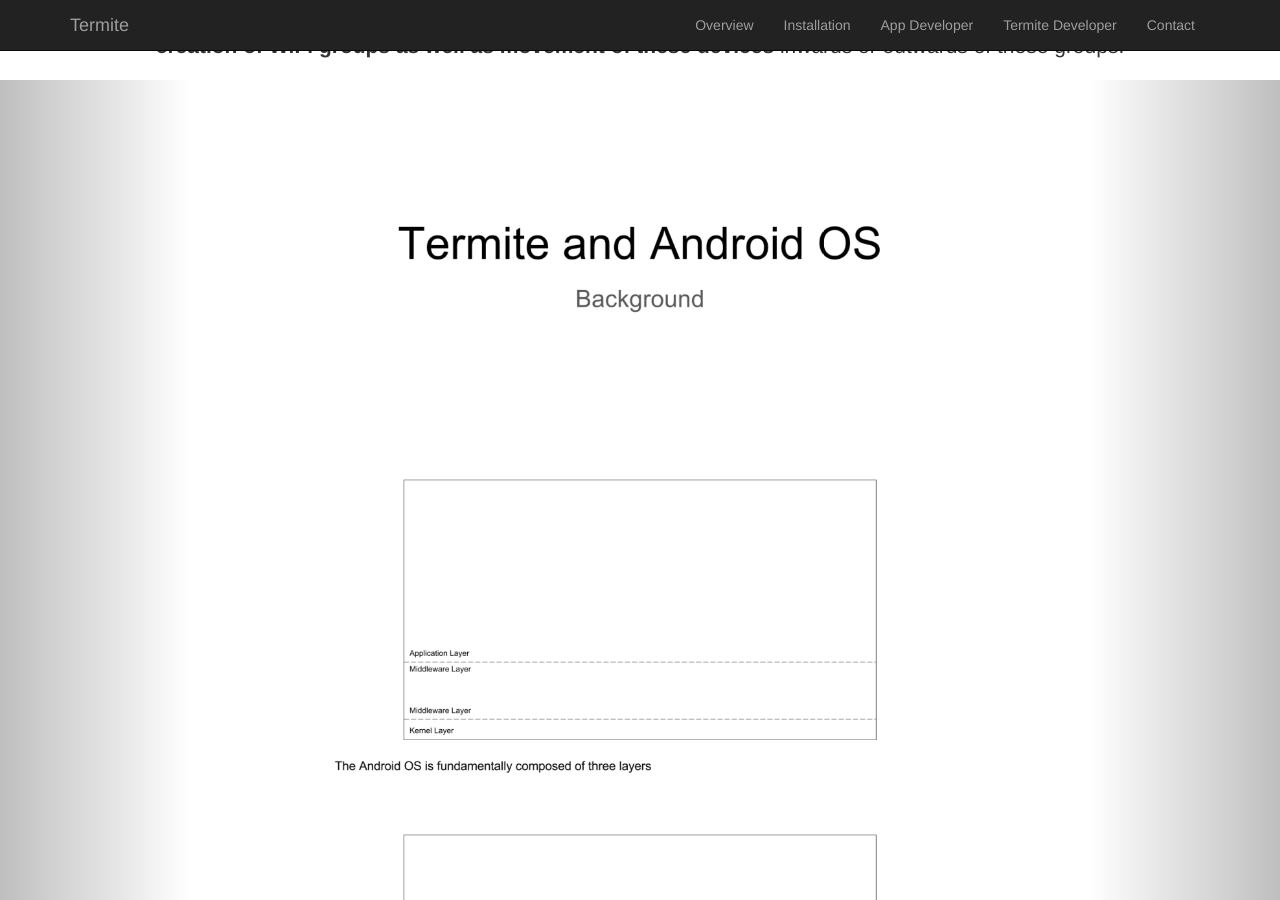
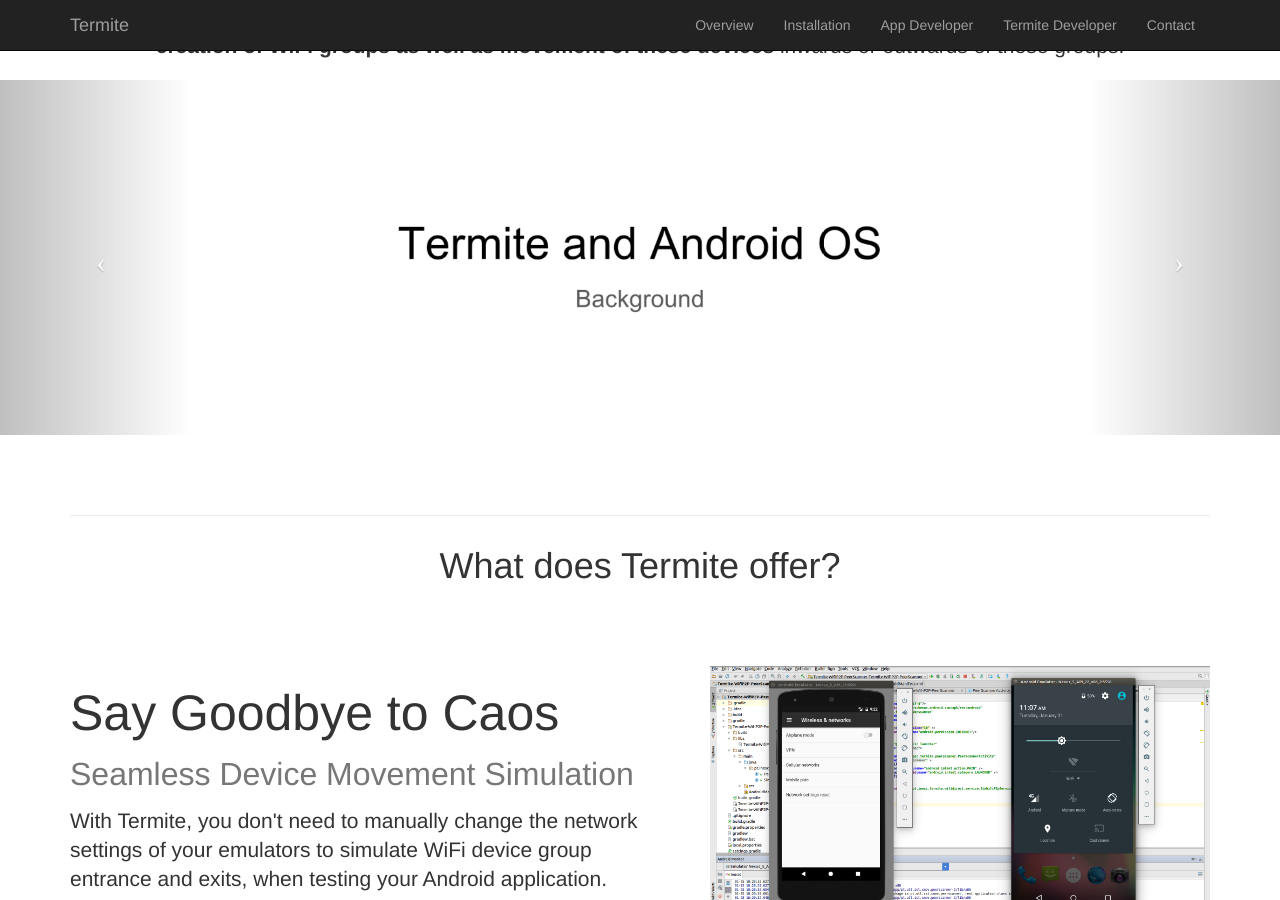
Before and after one commit to etraudonun/termite, a Jekyll site: the page index.html, which Jekyll copies as it is, in a window 1280 px wide and 900 px high, scrolled down 626 px. Built offline with Jekyll 4.4.1, drawn with Linux system fonts in a browser that asks for light colours.

Commit message:
Update index.html

```diff
--- a/index.html
+++ b/index.html
@@ -121,47 +121,47 @@
   				    <img style="height: 350px; margin-top: 5px; justify-content: center;" src="imgs/background-1.png?raw=true" alt="">
                 </center>
             </div>
-            <div class="item active">
+            <div class="item">
                 <center>
   				    <img style="height: 350px; margin-top: 5px; justify-content: center;" src="imgs/background-2.png?raw=true" alt="">
                 </center>
             </div>
-            <div class="item active">
+            <div class="item">
                 <center>
   				    <img style="height: 350px; margin-top: 5px; justify-content: center;" src="imgs/background-3.png?raw=true" alt="">
                 </center>
             </div>
-            <div class="item active">
+            <div class="item">
                 <center>
   				    <img style="height: 350px; margin-top: 5px; justify-content: center;" src="imgs/background-4.png?raw=true" alt="">
                 </center>
             </div>
-            <div class="item active">
+            <div class="item">
                 <center>
   				    <img style="height: 350px; margin-top: 5px; justify-content: center;" src="imgs/background-5.png?raw=true" alt="">
                 </center>
             </div>
-            <div class="item active">
+            <div class="item">
                 <center>
   				    <img style="height: 350px; margin-top: 5px; justify-content: center;" src="imgs/background-6.png?raw=true" alt="">
                 </center>
             </div>
-            <div class="item active">
+            <div class="item">
                 <center>
   				    <img style="height: 350px; margin-top: 5px; justify-content: center;" src="imgs/background-7.png?raw=true" alt="">
                 </center>
             </div>
-            <div class="item active">
+            <div class="item">
                 <center>
   				    <img style="height: 350px; margin-top: 5px; justify-content: center;" src="imgs/background-8.png?raw=true" alt="">
                 </center>
             </div>
-            <div class="item active">
+            <div class="item">
                 <center>
   				    <img style="height: 350px; margin-top: 5px; justify-content: center;" src="imgs/background-9.png?raw=true" alt="">
                 </center>
             </div>
-            <div class="item active">
+            <div class="item">
                 <center>
   				    <img style="height: 350px; margin-top: 5px; justify-content: center;" src="imgs/background-10.png?raw=true" alt="">
                 </center>
```
